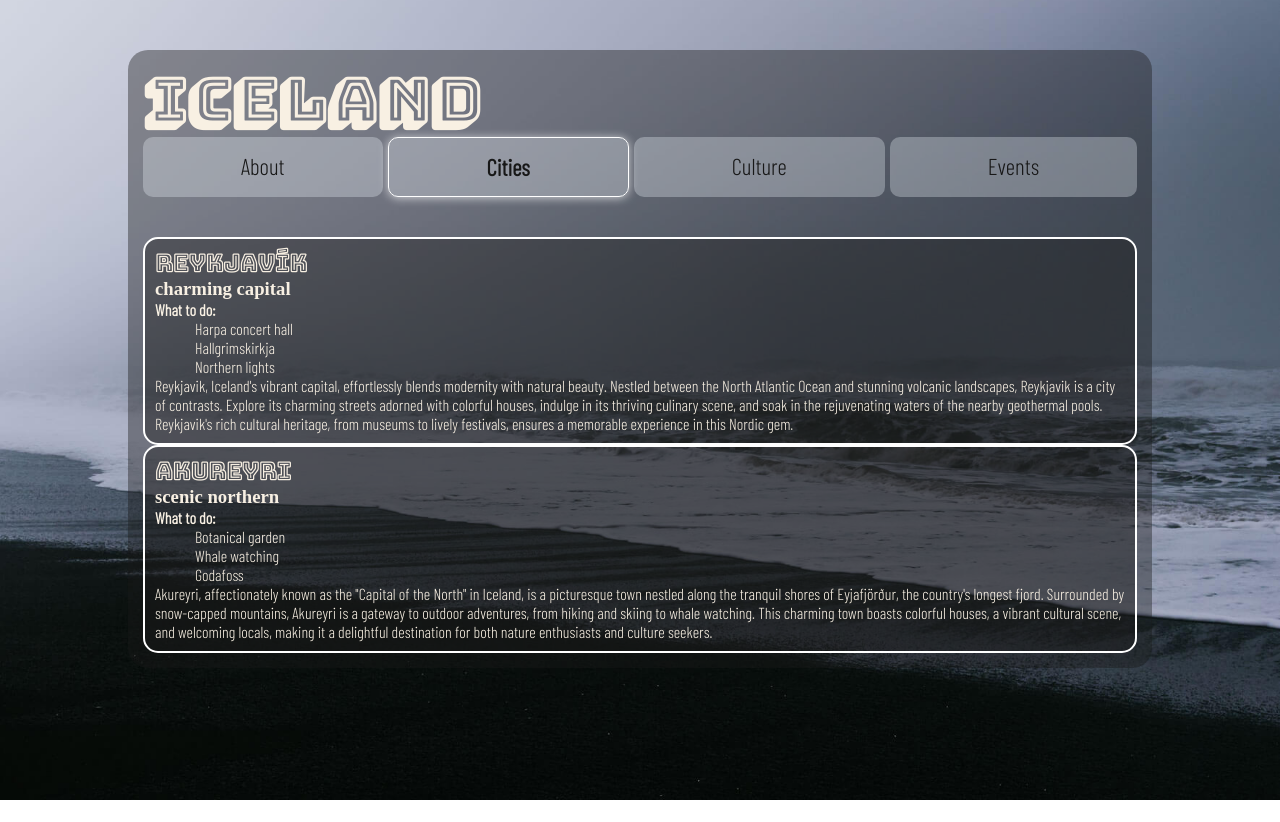
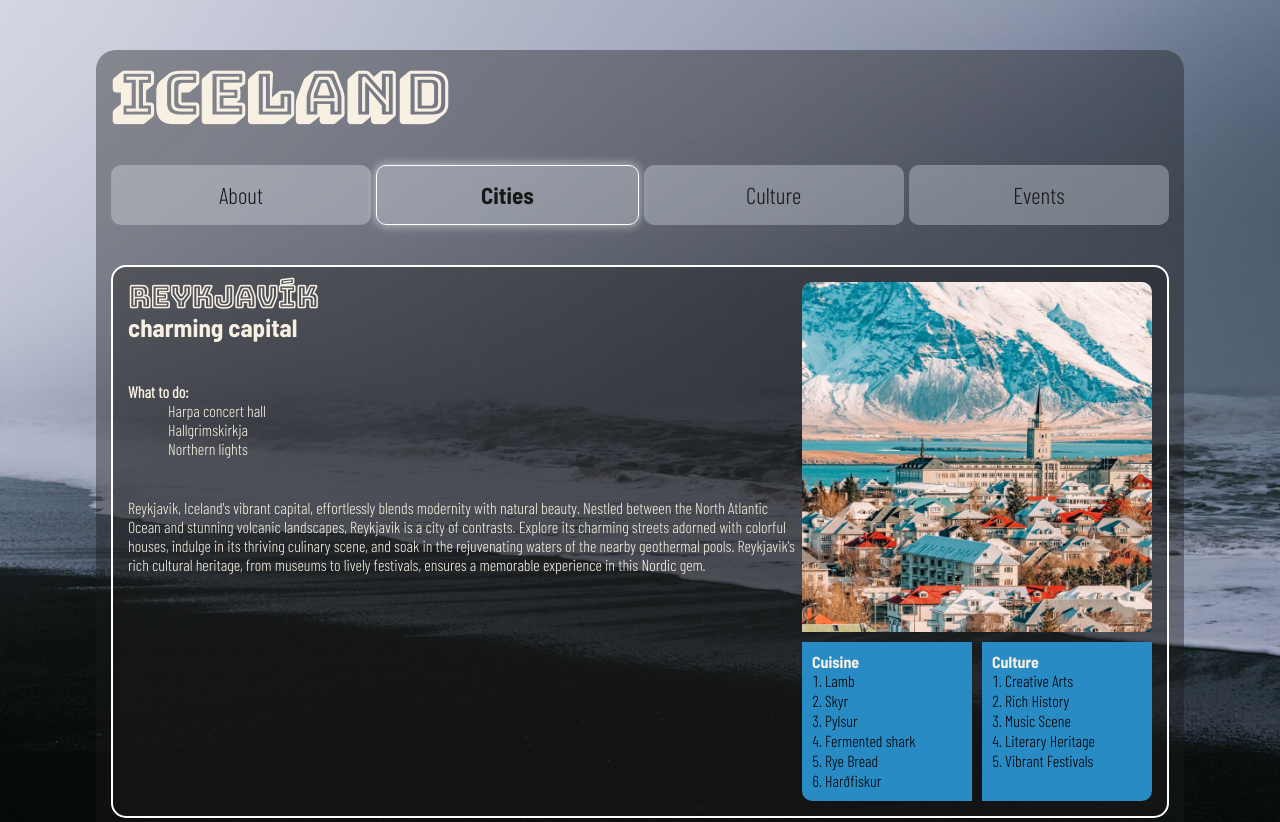
Before and after one commit to Adimanneu/sidan, a plain HTML site: page index.html in a window 1280 px wide. Shown: the top 822 px of the page. Before the commit the page ends 800 px from the top, so only its background shows below. Drawn offline with Linux system fonts and the light colour scheme.

Commit message:
aside container
+created the aside container
+images
+new font
+reworked navbar

```diff
--- a/index.html
+++ b/index.html
@@ -10,59 +10,146 @@
 </head>
 
 <body>
-    <div class="content-container">
+    <main>
+
+        <div class="gap">
             <h1>Iceland</h1>
 
             <nav>
-            <a href="">About</a>
-            <a href="">Cities</a>
-            <a href="">Culture</a>
-            <a href="">Events</a>
+                <a href="#">About</a>
+                <a href="#">Cities</a>
+                <a href="#">Culture</a>
+                <a href="#">Events</a>
             </nav>
 
-        <div class="content-box">
-
+            <section>
+                <summary>
                     <div>
                         <h2>Reykjavík</h2>
                         <h3>charming capital</h3>
                     </div>
 
+                    <div>
                         <h4>What to do:</h4>
                         <ul>
                             <li>Harpa concert hall</li>
                             <li>Hallgrimskirkja</li>
                             <li>Northern lights</li>
                         </ul>
-
-            <p>Reykjavik, Iceland's vibrant capital, effortlessly blends modernity with natural beauty. Nestled between
-                the North Atlantic Ocean and stunning volcanic landscapes, Reykjavik is a city of contrasts. Explore its
-                charming streets adorned with colorful houses, indulge in its thriving culinary scene, and soak in the
-                rejuvenating waters of the nearby geothermal pools. Reykjavik's rich cultural heritage, from museums to
-                lively festivals, ensures a memorable experience in this Nordic gem.</p>
                     </div>
 
-        <div class="content-box">
+                    <div>
+                        <p>Reykjavik, Iceland's vibrant capital, effortlessly blends modernity with natural beauty.
+                            Nestled
+                            between
+                            the North Atlantic Ocean and stunning volcanic landscapes, Reykjavik is a city of contrasts.
+                            Explore
+                            its
+                            charming streets adorned with colorful houses, indulge in its thriving culinary scene, and
+                            soak
+                            in
+                            the
+                            rejuvenating waters of the nearby geothermal pools. Reykjavik's rich cultural heritage, from
+                            museums
+                            to
+                            lively festivals, ensures a memorable experience in this Nordic gem.
+                        </p>
+                    </div>
+                </summary>
 
+                <aside>
+                    <div class="image"></div>
+                    <div class="lists">
+                        <div class="list">
+                            <h4>Cuisine</h4>
+                            <ol>
+                                <li>Lamb</li>
+                                <li>Skyr</li>
+                                <li>Pylsur</li>
+                                <li>Fermented shark</li>
+                                <li>Rye Bread</li>
+                                <li>Harðfiskur</li>
+                            </ol>
+                        </div>
+                        <div class="list">
+                            <h4>Culture</h4>
+                            <ol>
+                                <li>Creative Arts</li>
+                                <li>Rich History</li>
+                                <li>Music Scene</li>
+                                <li>Literary Heritage</li>
+                                <li>Vibrant Festivals</li>
+                            </ol>
+                        </div>
+                    </div>
+                </aside>
+
+            </section>
+
+            <section>
+
+                <summary>
                     <div>
                         <h2>Akureyri</h2>
                         <h3>scenic northern</h3>
                     </div>
 
+
+                    <div>
                         <h4>What to do:</h4>
                         <ul>
                             <li>Botanical garden</li>
                             <li>Whale watching </li>
                             <li>Godafoss</li>
                         </ul>
+                    </div>
 
-            <p>Akureyri, affectionately known as the "Capital of the North" in Iceland, is a picturesque town nestled
-                along the tranquil shores of Eyjafjörður, the country's longest fjord. Surrounded by snow-capped
-                mountains, Akureyri is a gateway to outdoor adventures, from hiking and skiing to whale watching. This
-                charming town boasts colorful houses, a vibrant cultural scene, and welcoming locals, making it a
+                    <div>
+                        <p>Akureyri, affectionately known as the "Capital of the North" in Iceland, is a picturesque
+                            town
+                            nestled
+                            along the tranquil shores of Eyjafjörður, the country's longest fjord. Surrounded by
+                            snow-capped
+                            mountains, Akureyri is a gateway to outdoor adventures, from hiking and skiing to whale
+                            watching.
+                            This
+                            charming town boasts colorful houses, a vibrant cultural scene, and welcoming locals, making
+                            it
+                            a
                             delightful destination for both nature enthusiasts and culture seekers.
                         </p>
                     </div>
+                </summary>
+
+                <aside>
+                    <div class="image"></div>
+                    <div class="lists">
+                        <div class="list">
+                            <h4>Geography</h4>
+                            <ol type="1">
+                                <li>Fjord City</li>
+                                <li>Arctic Circle</li>
+                                <li>Northern Coast</li>
+                                <li>Eyjafjörður Bay</li>
+                                <li>Mountain Views</li>
+                                <li>Glacial rivers</li>
+                            </ol>
                         </div>
+                        <div class="list">
+                            <h4>Transportation</h4>
+                            <ol>
+                                <li>Airport Access</li>
+                                <li>Public Transit</li>
+                                <li>Harbor Port</li>
+                                <li>Road Networks</li>
+                            </ol>
+                        </div>
+                    </div>
+                </aside>
+
+            </section>
+        </div>
+    </main>
 </body>
 
 </html>
--- a/styles/styles.css
+++ b/styles/styles.css
@@ -1,6 +1,11 @@
 @font-face {
     font-family: "Barlow";
     src: url(../fonts/BarlowCondensed-Light.ttf);
+}
+
+@font-face {
+    font-family: "Barlow Bold";
+    src: url(../fonts/BarlowSemiCondensed-Bold.ttf);
 }
 
 @font-face {
@@ -21,7 +26,6 @@
 
 ol,
 ul {
-    list-style: none;
     font-family: Barlow;
 }
 
@@ -40,40 +44,43 @@ body {
 }
 
 
-.content-container {
-    width: 80vw;
+main {
+    width: 85vw;
     margin: 50px auto;
     padding: 15px;
     background-color: rgba(27, 27, 27, 0.4);
     border-radius: 20px;
 }
 
-.content-container h1 {
-    color: #F8F0E3;
+main h1 {
     font-size: 60px;
     font-family: Bungee Shade;
     font-weight: bold;
     letter-spacing: 1px;
-    margin: 0;
+    /* removes "padding" from h1 */
+    line-height: 1;
 }
 
 
 nav {
     display: flex;
+    height: 60px;
     gap: 5px;
 }
 
 nav a {
-    flex-grow: 1;
-    text-align: center;
     background-color: rgba(240, 248, 255, 0.3);
-    padding: 15px;
     font-size: 23px;
     border-radius: 10px;
     text-decoration: none;
     color: rgb(24, 24, 24);
     font-family: Barlow;
-    margin-bottom: 40px;
+    transition: 0.3s;
+    flex-basis: 0;
+    flex-grow: 1;
+    display: flex;
+    align-items: center;
+    justify-content: center;
 }
 
 nav a:nth-child(1):hover,
@@ -84,9 +91,9 @@ nav a:nth-child(4):hover {
 }
 
 nav a:nth-child(2) {
-    box-shadow: rgba(255, 255, 255, 0.692) 0px 1px 10px;
+    box-shadow: rgba(255, 255, 255, 0.532) 0px 0px 10px 1px;
     border: 1px white solid;
-    font-weight: 900;
+    font-family: Barlow Bold;
 }
 
 nav a:nth-child(2):hover {
@@ -94,18 +101,94 @@ nav a:nth-child(2):hover {
 }
 
 
-.content-box {
-    padding: 10px;
+section {
+    padding: 15px;
     border: 2px solid white;
     background-color: rgba(27, 27, 27, 0.4);
     border-radius: 15px;
+    display: flex;
 }
 
-.content-box h2 {
+section h2 {
     font-family: Bungee outline;
+    font-size: 30px;
+    line-height: 1;
 }
 
-.content-box p,
+section h3 {
+    font-family: Barlow Bold;
+    font-size: 25px;
+}
+
+section p,
 h4 {
     font-family: Barlow;
 }
+
+summary {
+    display: flex;
+    flex-direction: column;
+    gap: 40px;
+}
+
+summary li {
+    list-style: none;
+}
+
+.gap {
+    display: flex;
+    flex-direction: column;
+    gap: 40px;
+}
+
+
+
+aside {
+    min-width: 350px;
+}
+
+.image {
+    height: 350px;
+    margin-bottom: 10px;
+    border-radius: 10px 10px 0 0;
+    background-image: url("../images/reykjavik.jpg");
+    background-size: cover;
+    background-position: center;
+}
+
+.image:hover {
+    background-image: url("../images/reykjavik-hover.png");
+}
+
+.lists {
+    display: flex;
+    gap: 10px;
+}
+
+.lists :nth-child(1) {
+    border-radius: 0 0 0 10px;
+}
+
+.lists :nth-child(2) {
+    border-radius: 0 0 10px 0;
+}
+
+.list {
+    padding: 10px;
+    flex-grow: 1;
+    flex-basis: 0;
+    background-color: #298bc4;
+}
+
+.list h4 {
+    font-family: Barlow Bold;
+}
+
+.list li {
+    color: rgb(0, 0, 0);
+}
+
+ol {
+    padding-left: 13px;
+    line-height: 20px;
+}
```
Also changed, not shown: fonts/BarlowSemiCondensed-Bold.ttf (added), images/reykjavik-hover.png (added), images/reykjavik.jpg (added). Lines whose indentation alone changed are shown as unchanged.
